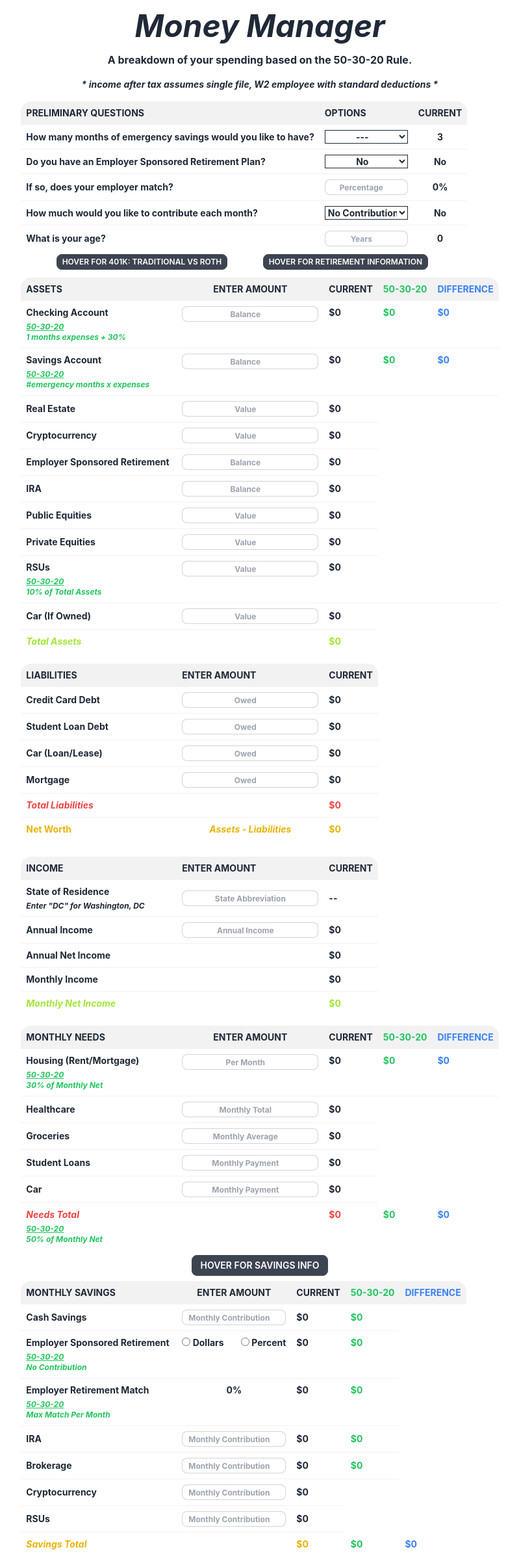
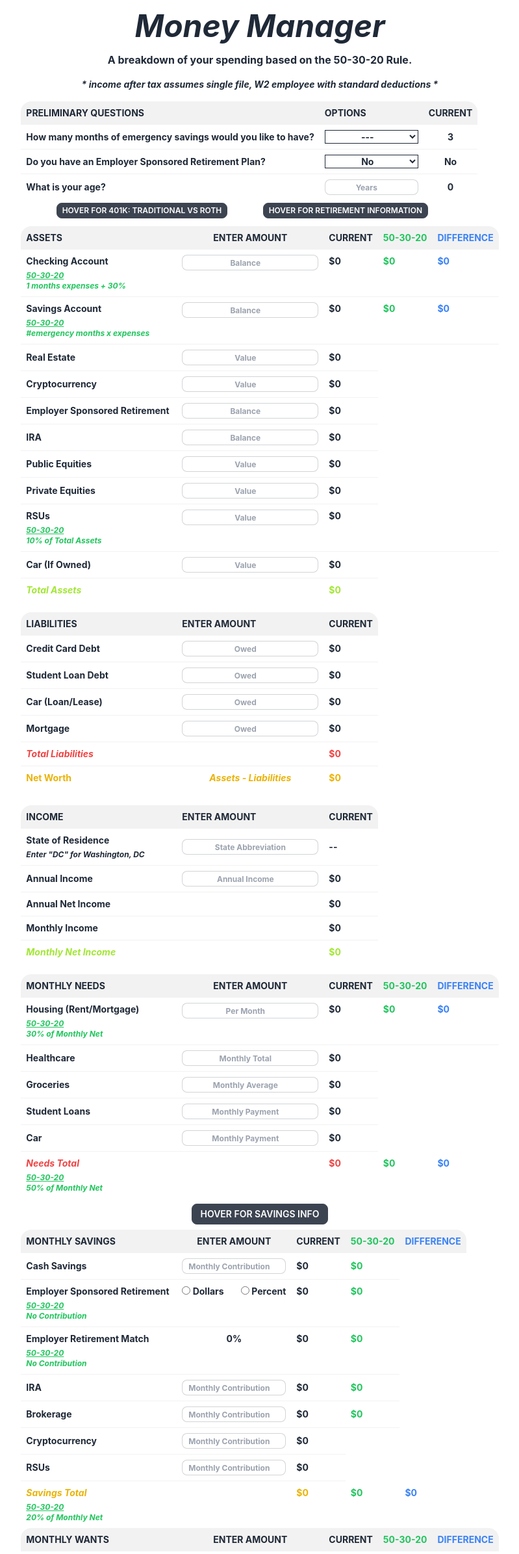
Before and after one commit to jcseeley/Money-Manager, a React (Create React App) app: page / in a window 1280 px wide. Shown: the top 2391 px of the page at 65% size, without its empty margins (240-1039 px from the left). Built offline with nearby package versions, Linux system fonts and the light colour scheme.

Commit message:
fix: add conditional rendering for employer questions and update 50-30-20 descriptions.

```diff
--- a/src/components/NetWorthDash.js
+++ b/src/components/NetWorthDash.js
@@ -29,6 +29,7 @@ const NetWorthDash = () => {
   // PRELIMINARY QUESTIONS
   const [emergencyMonths, setEmergencyMonths] = useState(3);
   const [employerRetirement, setEmployerRetirement] = useState("No");
+  const [employerQuestions, setEmployerQuestions] = useState(false);
   const [employerMatch, setEmployerMatch] = useState(0);
   const [maxOrMatch, setMaxOrMatch] = useState("No");
   const [age, setAge] = useState(0);
@@ -103,14 +104,20 @@ const NetWorthDash = () => {
   const [totalMonthlyExpenses, setTotalMonthlyExpenses] = useState(0);
   const [netMonthlyIncome, setNetMonthlyIncome] = useState(0);
 
+  // DISPLAY EMPLOYER QUESTIONS
+  const showEmployerQuestions = (ev) => {
+    const val = ev.target.value;
+    val !== 'No' ? setEmployerQuestions(true) : setEmployerQuestions(false);
+  }
+
   // FORM HANDLER FUNCTION
   const handleFormSubmission = (event) => {
     event.preventDefault();
     // PRELIMINARY INPUTS
     const emergencyMonthsInput = parse(event.target.emergency.value) || 3;
     const employerPlanInput = event.target.employerPlan.value || 'No';
-    const employerMatchInput = parse(event.target.employerMatch.value) || 0;
-    const maxOrMatchInput = event.target.maxOrMatch.value || 'No';
+    const employerMatchInput = employerQuestions === true ? parse(event.target.employerMatch.value) || 0 : 0;
+    const maxOrMatchInput = employerQuestions === true ? event.target.maxOrMatch.value || 'No' : 'No';
     const ageInput = parse(event.target.age.value) || 0;
     // ASSET INPUTS
     const checkingInput = parse(event.target.checking.value) || 0;
@@ -138,8 +145,8 @@ const NetWorthDash = () => {
     const studentPaymentInput = parse(event.target.studentPayment.value) || 0;
     const carPaymentInput = parse(event.target.carPayment.value) || 0;
     const cashMonthlyInput = parse(event.target.cashMonthly.value) || 0;
-    const retirementDollarsInput = esrInputType === '$' ? parse(event.target.retirementMonthlyDollars.value) : 0;
-    const retirementPercentInput = esrInputType === '%' ? parse(event.target.retirementMonthlyPercent.value) : 0;
+    const retirementDollarsInput = esrInputType === '$' ? parse(event.target.retirementMonthlyDollars.value) || 0 : 0;
+    const retirementPercentInput = esrInputType === '%' ? parse(event.target.retirementMonthlyPercent.value) || 0 : 0;
     const iraMonthlyInput = parse(event.target.iraMonthly.value) || 0;
     const brokerageMonthlyInput = parse(event.target.brokerageMonthly.value) || 0;
     const cryptoSavingsInput = parse(event.target.cryptoMonthly.value) || 0;
@@ -303,7 +310,7 @@ const NetWorthDash = () => {
               <tr className="hover">
                 <td>How many months of emergency savings would you like to have?</td>
                 <td>
-                  <select name="emergency" className="w-32 border border-current bg-base-100 text-center">
+                  <select name="emergency" className="w-36 border border-current bg-base-100 text-center">
                     <option>---</option>
                     <option>3</option>
                     <option>4</option>
@@ -321,10 +328,10 @@ const NetWorthDash = () => {
               <tr className="hover">
                 <td>Do you have an Employer Sponsored Retirement Plan?</td>
                 <td>
-                  <select name="employerPlan" className="border border-current bg-base-100 w-32 text-center">
+                  <select onChange={showEmployerQuestions} name="employerPlan" className="border border-current bg-base-100 w-36 text-center">
                     <option>No</option>
-                    <option value="Traditional">Traditional 401k (Pre-Tax)</option>
-                    <option value="Roth">Roth 401k (Post-Tax)</option>
+                    <option value="Traditional">Traditional 401k</option>
+                    <option value="Roth">Roth 401k</option>
                     <option>403b</option>
                     <option>TSP</option>
                     <option>SEP IRA</option>
@@ -332,11 +339,12 @@ const NetWorthDash = () => {
                 </td>
                 <td className="text-center">{employerRetirement}</td>
               </tr>
+              {employerQuestions && (<>
                 {/* EMPLOYER MATCH QUESTION */}
                 <tr className="hover">
-                <td>If so, does your employer match?</td>
+                  <td>Does your employer match?</td>
                   <td>
-                  <input className="w-32 input input-bordered input-xs text-center"
+                    <input className="w-36 input input-bordered input-xs text-center"
                       type='number'
                       step='1'
                       min='0'
@@ -349,7 +357,7 @@ const NetWorthDash = () => {
                 <tr className="hover">
                   <td>How much would you like to contribute each month?</td>
                   <td>
-                  <select name="maxOrMatch" className="w-32 border border-current bg-base-100 text-center">
+                    <select name="maxOrMatch" className="w-36 border border-current bg-base-100 text-center">
                       <option value="No">No Contribution</option>
                       <option value="Max">Maximize</option>
                       <option value="Match">Match Employer</option>
@@ -358,11 +366,12 @@ const NetWorthDash = () => {
                   </td>
                   <td className="text-center">{maxOrMatch}</td>
                 </tr>
+              </>)}
               {/* AGE QUESTION */}
               <tr className="hover">
                 <td>What is your age?</td>
                 <td>
-                  <input className="w-32 input input-bordered input-xs text-center"
+                  <input className="w-36 input input-bordered input-xs text-center"
                     type='number'
                     step='1'
                     min='0'
@@ -818,7 +827,7 @@ const NetWorthDash = () => {
                 <td className="w-fit">
                   <p>Employer Sponsored Retirement</p>
                   <p className="text-xs italic underline mt-1 text-green-500">50-30-20</p>
-                  <p className="text-xs italic text-green-500">{maxOrMatch} Contribution</p>
+                  <p className="text-xs italic text-green-500">{maxOrMatch !== 'Match' ? maxOrMatch + ' Contribution': 'Employer Match'}</p>
                 </td>
                 <td className="text-center align-top">
                   <div className="float-left">
@@ -855,7 +864,7 @@ const NetWorthDash = () => {
                 <td className="w-fit">
                   <p>Employer Retirement Match</p>
                   <p className="text-xs italic underline mt-1 text-green-500">50-30-20</p>
-                  <p className="text-xs italic text-green-500">Max Match Per Month</p>
+                  <p className="text-xs italic text-green-500">{maxOrMatch === 'No' ? 'No Contribution' : maxOrMatch + ' Per Month'}</p>
                 </td>
                 <td className="text-center align-top">{employerMatch}%</td>
                 <td className="align-top">{formatDollars(retirementEmployerMatch)}</td>
```
Lines whose indentation alone changed are shown as unchanged.
